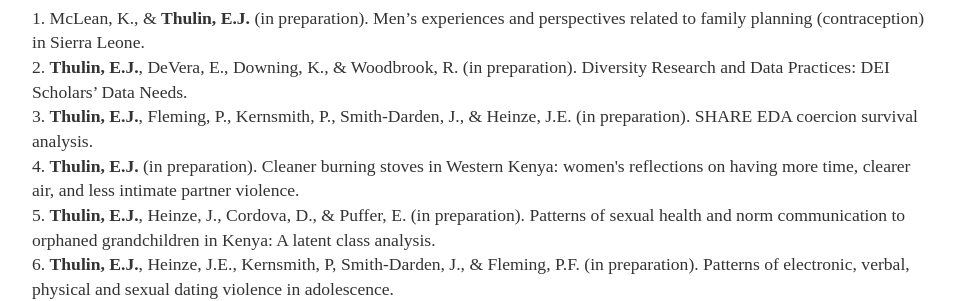
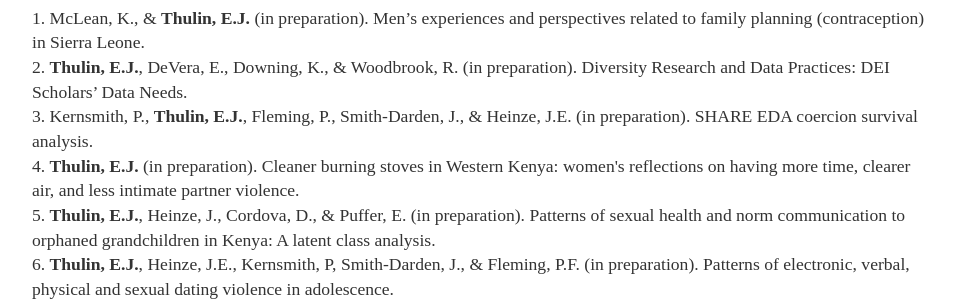
Before and after one commit to elysethulin/elysethulin.github.io, a Jekyll site: the page built from cv.md, in a window 1280 px wide and 900 px high, scrolled down 2442 px. Shown: the part 154-455 px from the top of the window, without its empty margins (160-1115 px from the left). Built offline with Jekyll 4.4.1, drawn with Linux system fonts in a browser that asks for light colours; some of the changed text lies outside the part shown.

Commit message:
Update cv.md

```diff
--- a/cv.md
+++ b/cv.md
@@ -94,7 +94,7 @@
 <p style="font-size: 120%;"><b>COMPLETE LIST OF PEER REVIEWED PUBLICATIONS</b></p>
 <p style="font-size: 110%;"> 1. McLean, K., & <b>Thulin, E.J.</b> (in preparation). Men’s experiences and perspectives related to family planning (contraception) in Sierra Leone.
 <br>2. <b>Thulin, E.J.</b>, DeVera, E., Downing, K., & Woodbrook, R. (in preparation). Diversity Research and Data Practices: DEI Scholars’ Data Needs.
-<br>3. <b>Thulin, E.J.</b>, Fleming, P., Kernsmith, P., Smith-Darden, J., & Heinze, J.E. (in preparation). SHARE EDA coercion survival analysis.
+<br>3. Kernsmith, P., <b>Thulin, E.J.</b>, Fleming, P., Smith-Darden, J., & Heinze, J.E. (in preparation). SHARE EDA coercion survival analysis.
 <br>4. <b>Thulin, E.J.</b> (in preparation). Cleaner burning stoves in Western Kenya: women's reflections on having more time, clearer air, and less intimate partner violence.
 <br>5.	<b>Thulin, E.J.</b>, Heinze, J., Cordova, D., & Puffer, E. (in preparation). Patterns of sexual health and norm communication to orphaned grandchildren in Kenya: A latent class analysis.
 <br>6.	<b>Thulin, E.J.</b>, Heinze, J.E., Kernsmith, P, Smith-Darden, J., & Fleming, P.F. (in preparation). Patterns of electronic, verbal, physical and sexual dating violence in adolescence.
@@ -201,7 +201,8 @@
 <br>2019: Safe States Alliance</p>
 
 <p style="font-size: 120%;"><b>SERVICE</b></p>
-<p style="font-size: 110%;">July 2020 – Present: Central Wyoming College BRIDGE Program Mentor, Jackson, WY
+<p style="font-size: 110%;">October 2, 2020: Congressional Global Health Day Asks to Congress and the House, Wyoming Representative and Lead/Sole Presenter, Virtual
+<br>July 2020 – Present: Central Wyoming College BRIDGE Program Mentor, Jackson, WY
 <br>September 2019 – Present: Intimate Partner Violence [Service Provider Name Retracted] Support Group Facilitator, Washtenaw County, MI
 <br>June 2019 – Present: University of Michigan SPhD President, University of Michigan, Ann Arbor, MI
 <br>Fall 2019: Peer Reviewer, PLOS ONE
```
